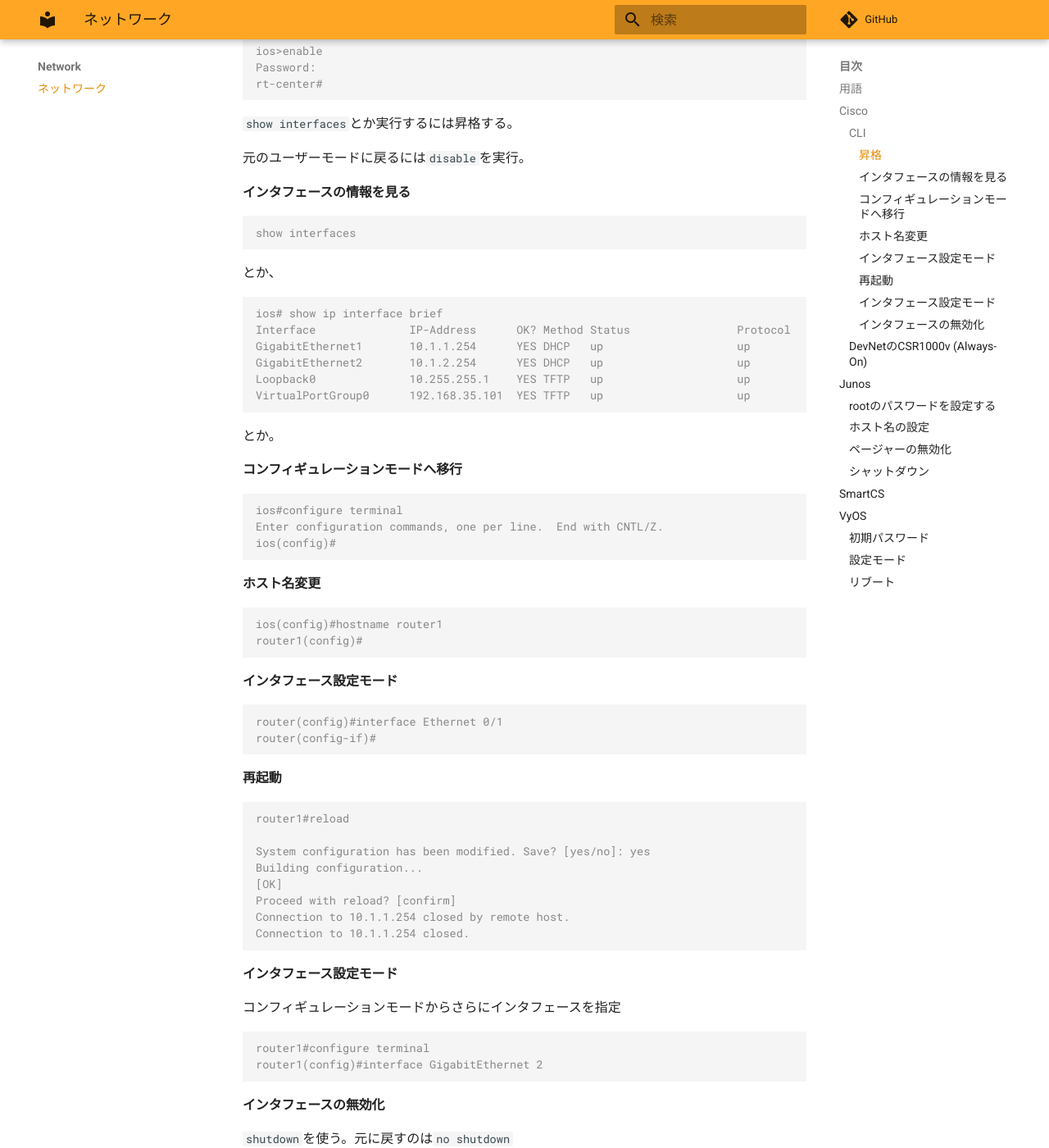
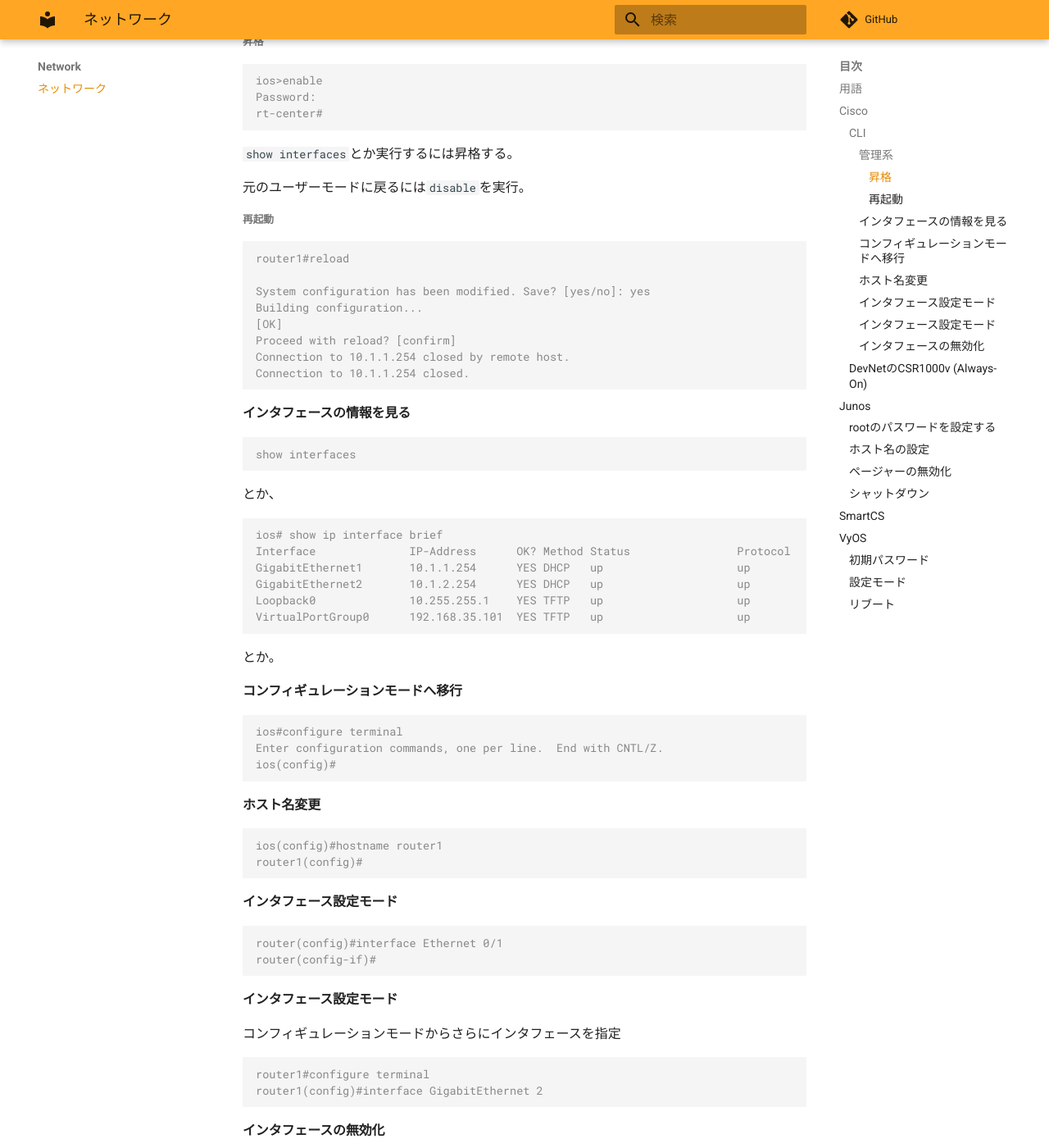
Before and after one commit to zaki-lknr/docs, an MkDocs documentation site: the page built from docs/Network/index.md, in a window 1280 px wide and 1400 px high, scrolled down 643 px. Shown: the whole window at 82% size. Built offline with MkDocs 1.6.1 and Material for MkDocs 9.7.7, drawn with Linux system fonts in a browser that asks for light colours; comment, search, counter and statistics services are not loaded.

Commit message:
update: network/cisco: 管理系をジャンル分け

````diff
--- a/docs/Network/index.md
+++ b/docs/Network/index.md
@@ -13,7 +13,9 @@
 
 ### CLI
 
-#### 昇格
+#### 管理系
+
+##### 昇格
 
 ```console
 ios>enable
@@ -24,6 +26,19 @@ rt-center#
 `show interfaces`とか実行するには昇格する。
 
 元のユーザーモードに戻るには`disable`を実行。
+
+##### 再起動
+
+```console
+router1#reload
+
+System configuration has been modified. Save? [yes/no]: yes
+Building configuration...
+[OK]
+Proceed with reload? [confirm]
+Connection to 10.1.1.254 closed by remote host.
+Connection to 10.1.1.254 closed.
+```
 
 #### インタフェースの情報を見る
 
@@ -64,19 +79,6 @@ router1(config)#
 ```console
 router(config)#interface Ethernet 0/1
 router(config-if)#
-```
-
-#### 再起動
-
-```console
-router1#reload
-
-System configuration has been modified. Save? [yes/no]: yes
-Building configuration...
-[OK]
-Proceed with reload? [confirm]
-Connection to 10.1.1.254 closed by remote host.
-Connection to 10.1.1.254 closed.
 ```
 
 #### インタフェース設定モード
````
